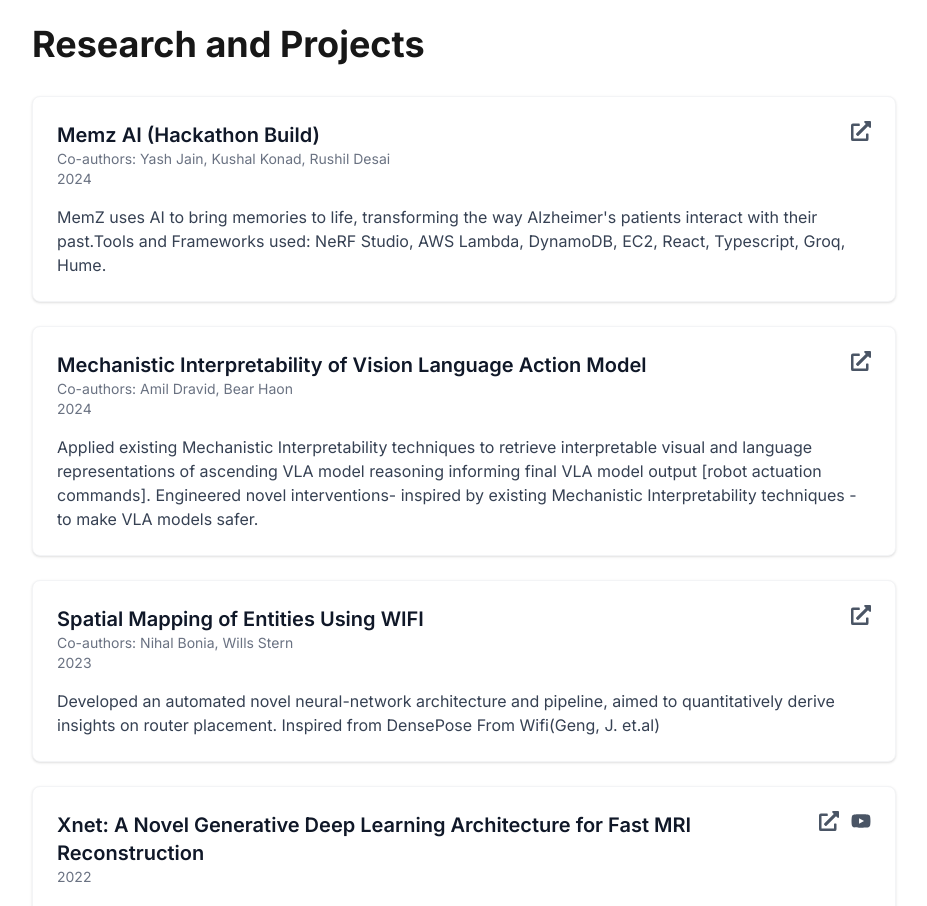
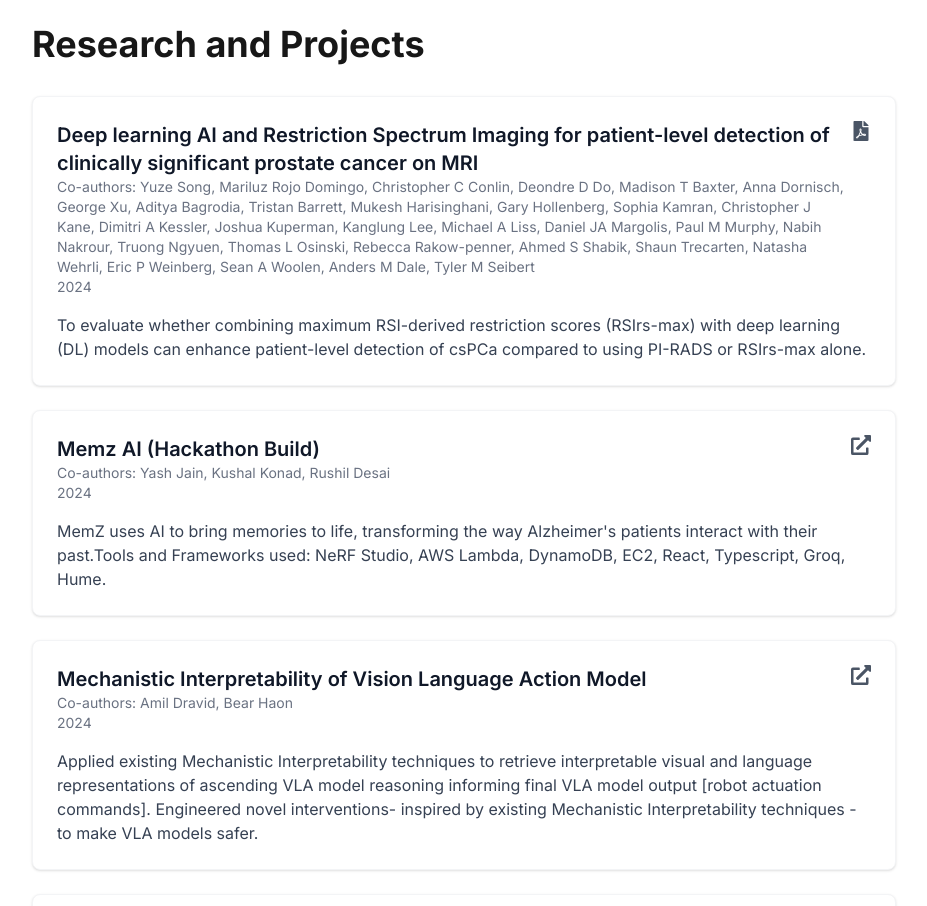
Before and after one commit to sroychow1/sroychow_website, a Next.js app: page / in a window 1280 px wide. Shown: the part 1040-1946 px from the top of the page, without its empty margins (176-1103 px from the left). Built offline with nearby package versions, Linux system fonts and the light colour scheme.

Commit message:
added paper

```diff
--- a/src/app/page.tsx
+++ b/src/app/page.tsx
@@ -52,6 +52,13 @@
 ];
 
 const researchProjects = [
+  {
+    title: "Deep learning AI and Restriction Spectrum Imaging for patient-level detection of clinically significant prostate cancer on MRI",
+    description: "To evaluate whether combining maximum RSI-derived restriction scores (RSIrs-max) with deep learning (DL) models can enhance patient-level detection of csPCa compared to using PI-RADS or RSIrs-max alone.",
+    paperLink: "https://www.medrxiv.org/content/10.1101/2024.11.22.24317504v1",
+    date: "2024",
+    coauthors: ["Yuze Song", "Mariluz Rojo Domingo", "Christopher C Conlin", "Deondre D Do", "Madison T Baxter", "Anna Dornisch", "George Xu", "Aditya Bagrodia", "Tristan Barrett", "Mukesh Harisinghani", "Gary Hollenberg", "Sophia Kamran", "Christopher J Kane", "Dimitri A Kessler", "Joshua Kuperman", "Kanglung Lee", "Michael A Liss", "Daniel JA Margolis", "Paul M Murphy", "Nabih Nakrour", "Truong Ngyuen", "Thomas L Osinski", "Rebecca Rakow-penner", "Ahmed S Shabik", "Shaun Trecarten", "Natasha Wehrli", "Eric P Weinberg", "Sean A Woolen", "Anders M Dale", "Tyler M Seibert"]
+  },
   {
     title: "Memz AI (Hackathon Build)",
     description: "MemZ uses AI to bring memories to life, transforming the way Alzheimer's patients interact with their past.Tools and Frameworks used: NeRF Studio, AWS Lambda, DynamoDB, EC2, React, Typescript, Groq, Hume.",
```
